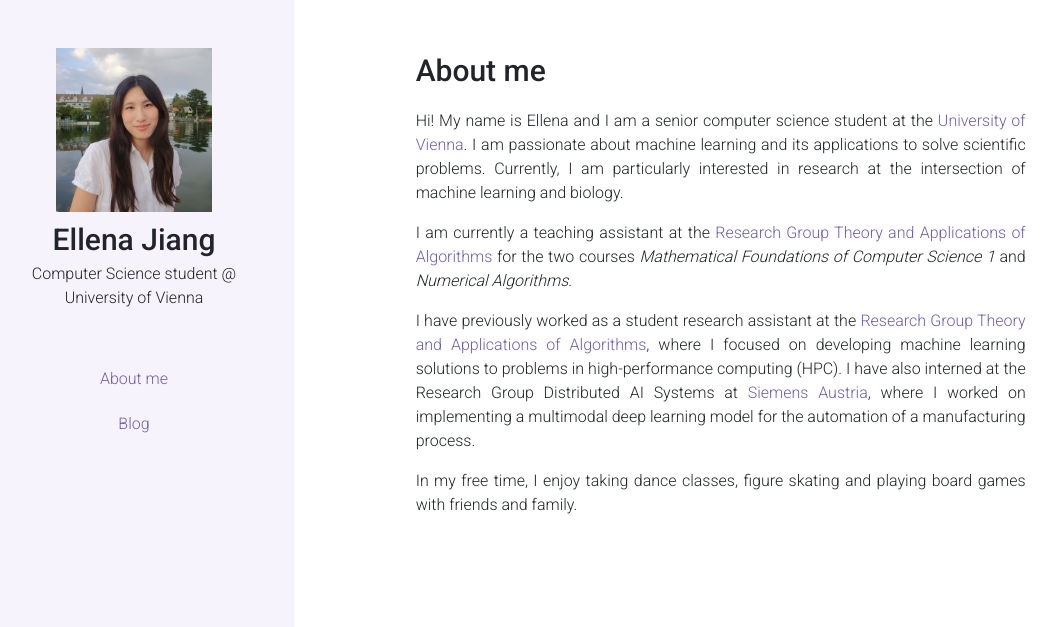
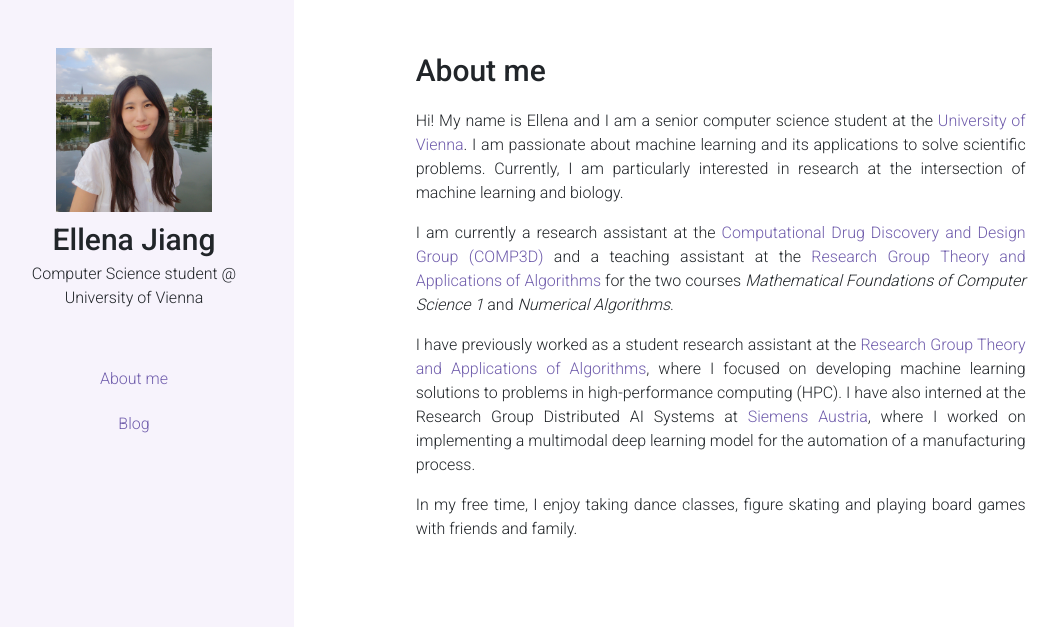
Before and after one commit to ellenaj0/ellenaj0.github.io, a plain HTML site: page index.html in a window 1280 px wide. Shown: the top 627 px of the page, without its empty margins (26-1083 px from the left). Drawn offline with nearby package versions, Linux system fonts and the light colour scheme.

Commit message:
update about me text

```diff
--- a/index.html
+++ b/index.html
@@ -71,7 +71,7 @@
                      </p>
 
                      <p>
-                        I am currently a teaching assistant at the <a href="https://taa.cs.univie.ac.at/" target="_blank"> Research Group Theory and Applications of Algorithms</a> for the two courses
+                        I am currently a research assistant at the <a href="https://comp3d.univie.ac.at/" target="_blank">Computational Drug Discovery and Design Group (COMP3D)</a> and a teaching assistant at the <a href="https://taa.cs.univie.ac.at/" target="_blank"> Research Group Theory and Applications of Algorithms</a> for the two courses
                         <i>Mathematical Foundations of Computer Science 1</i> and <i>Numerical Algorithms</i>.
                      </p>
 
```
